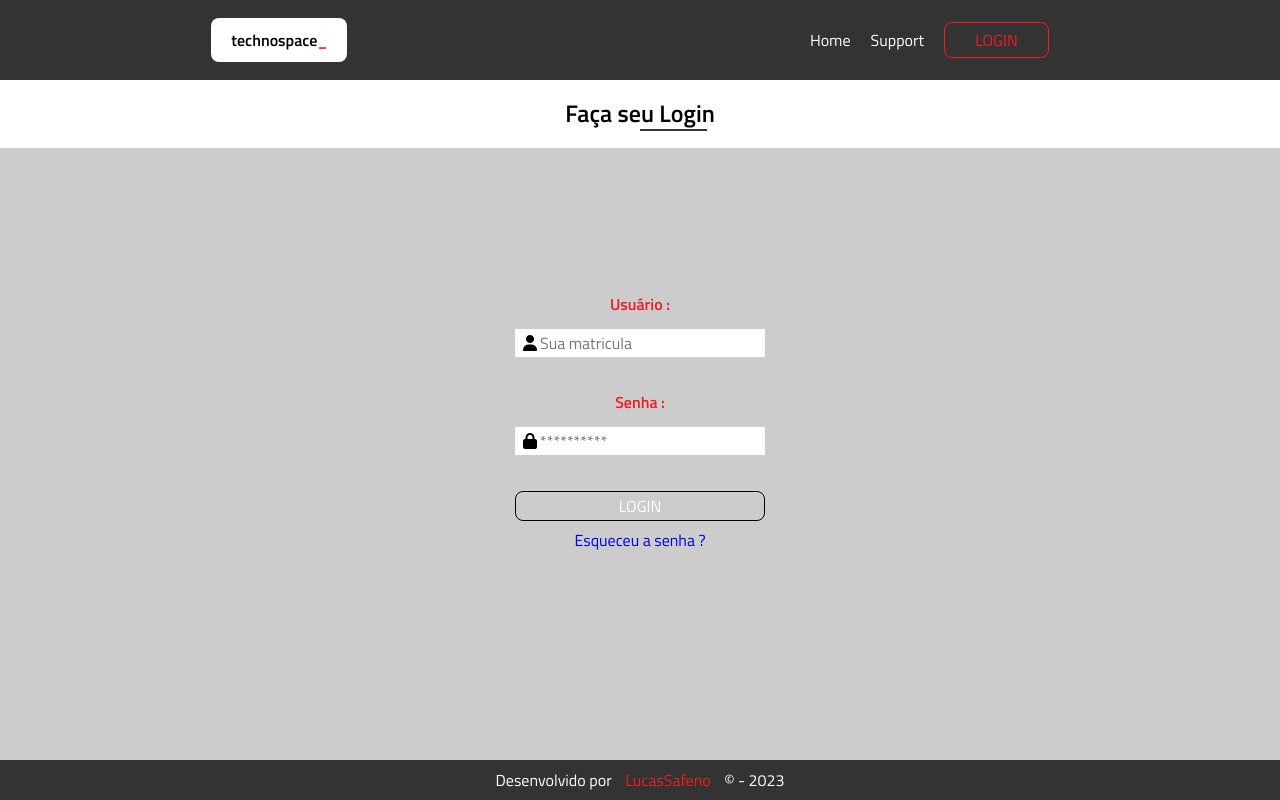
After one commit to LucasSafeno/rmasystem, a PHP site: page /login in a window 1280 px wide. The commit adds this page. Run offline with PHP 8.4, Linux system fonts and the light colour scheme.

Commit message:
ADD page login

```diff
--- a/rmasystem_v1/assets/css/style.css
+++ b/rmasystem_v1/assets/css/style.css
@@ -1,6 +1,8 @@
 /* GERAL */
 *{
     box-sizing: border-box;
+    outline: none;
+    border: none;
 }
 body{
 font-family: 'Titillium Web', sans-serif;
@@ -102,10 +104,10 @@ nav .container ul li a.login-btn:hover{
 .box-links{
     width: 100%;
     height: 80vh;
-    background: #F9F9F9;
+    background: #CCC;
     display: flex;
     justify-content: center;
-    flex-wrap: wrap;
+    align-items: center;
 }
 
 .box-links .box-link{
@@ -126,6 +128,67 @@ nav .container ul li a.login-btn:hover{
     font-weight: bold;
 }
 
+/* LOGIN */
+#login-area{
+    width: 100%;
+    height: 80vh;
+    background-color: #CCC;
+    display: flex;
+    justify-content: center;
+    align-items: center;
+}
+
+#formulario-area{
+    width: 100%;
+    height: 80vh;
+    display: flex;
+    flex-direction: column;
+    align-items: center;
+    justify-content: center;
+    position: relative;
+    bottom: 50px;
+
+}
+
+#formulario-area label{
+    margin-top: 10px;
+    margin-bottom: 5px;
+    font-weight: bold;
+    color: #EE1D24;
+}
+
+#formulario-area  input{
+    width: 250px;
+    margin: 10px 0;
+    padding: 5px 25px;
+    color: #999;
+    position: relative;
+}
+#formulario-area a:hover{
+    color: #333;
+    font-weight: bold;
+}
+
+#formulario-area i{
+    position: relative;
+    right: 110px;
+    bottom: 32px;
+}
+
+#formulario-area .main-btn{
+    background-color: transparent;
+    color: white;
+    padding: 5px 20px;
+    border: 1px solid black;
+    border-radius: 8px;
+    transition: .5s;
+    cursor: pointer;
+}
+
+#formulario-area .main-btn:hover{
+    border-color: #EE1D24;
+    color: #EE1D24;
+}
 /*FOOTER*/
 footer {
     width: 100%;
--- a/rmasystem_v1/includes/header.php
+++ b/rmasystem_v1/includes/header.php
@@ -30,15 +30,15 @@
             <div class="container">
                 <ul>
                     <li>
-                        <a href="#">Home</a>
+                        <a href="index.php">Home</a>
                     </li>
 
                     <li>
-                        <a href="#">Support</a>
+                        <a href="mailto:suporte@atual.tech">Support</a>
                     </li>
 
                     <li>
-                        <a href="#" class="login-btn">LOGIN</a>
+                        <a href="login.php" class="login-btn">LOGIN</a>
                     </li>
                 </ul>
             </div>
--- /dev/null
+++ b/rmasystem_v1/login.php
@@ -0,0 +1,3 @@
+<?php require_once "includes/header.php"; ?>
+<?php include_once "pages/login.php"; ?>
+<?php require_once  "includes/footer.php"; ?>
--- /dev/null
+++ b/rmasystem_v1/pages/login.php
@@ -0,0 +1,30 @@
+<main>
+        <div class="container">
+            <div id="main-top">
+                <h2 class="main-title">Faça seu Login</h2>
+            </div>
+
+            <div id="login-area">
+                <form action="" id="formulario-area">
+
+
+                        <label for="usuario">Usuário : </label>
+                        <input type="text" name="usuario" id="usuario" placeholder="Sua matricula" >
+                        <i class="fa-solid fa-user"></i>
+
+
+
+                        <label for="senha">Senha : </label>
+                        <input type="password" name="senha" id="senha" placeholder="**********">
+                        <i class="fa-solid fa-lock"></i>
+
+
+                        <input type="submit" value="LOGIN" class="main-btn" >
+                        <a href="#">Esqueceu a senha ?</a>
+
+
+                </form>
+            </div>
+
+        </div>
+    </main>
```
